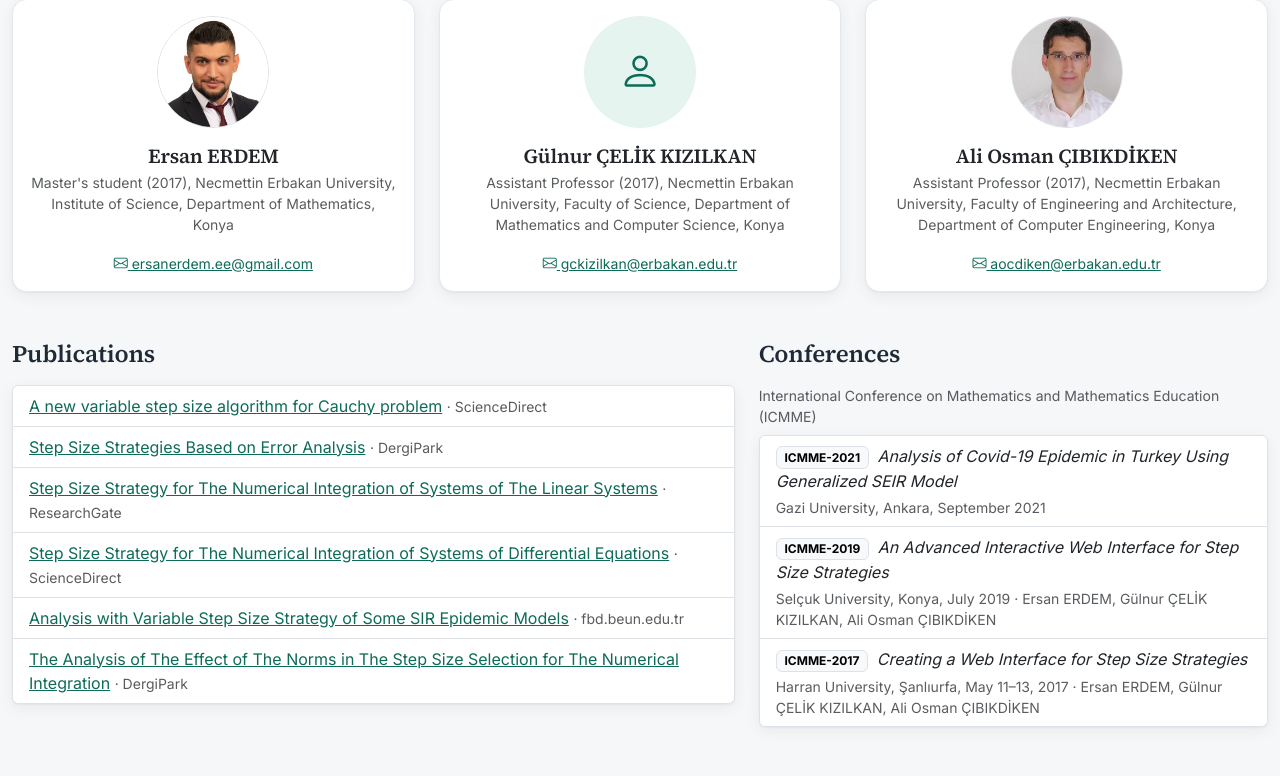
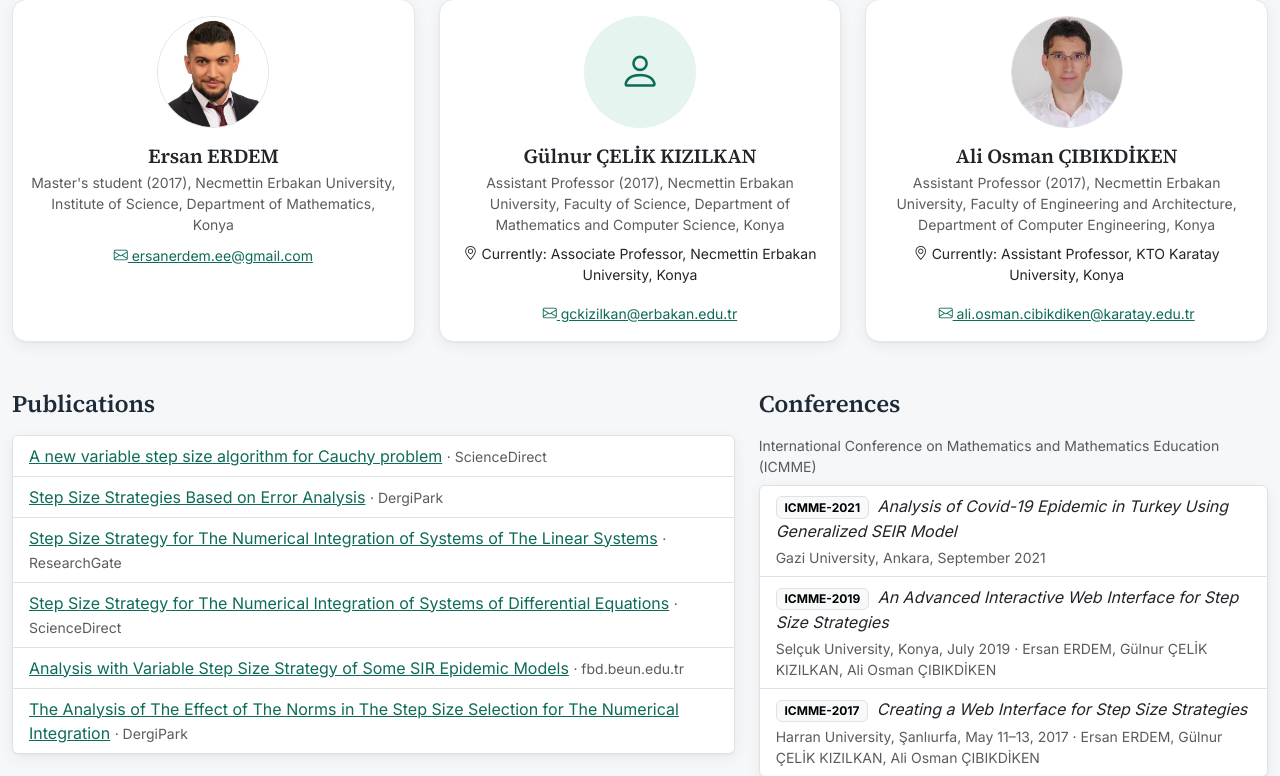
Before and after one commit to ersanerdem/step-size-strategy-webapp, a Django app: page /about/ in a window 1280 px wide. Shown: the part 669-1445 px from the top of the page. Run offline with Django 5.2, Linux system fonts and the light colour scheme.

Commit message:
Ekip: hocalarin guncel unvan ve kurumlari

```diff
--- a/strategies/context_processors.py
+++ b/strategies/context_processors.py
@@ -54,13 +54,15 @@ TEAM = [
     {
         "name": "Gülnur ÇELİK KIZILKAN",
         "role": _("Assistant Professor (2017), Necmettin Erbakan University, Faculty of Science, Department of Mathematics and Computer Science, Konya"),
+        "current": _("Currently: Associate Professor, Necmettin Erbakan University, Konya"),
         "email": "gckizilkan@erbakan.edu.tr",
         "photo": "",
     },
     {
         "name": "Ali Osman ÇIBIKDİKEN",
         "role": _("Assistant Professor (2017), Necmettin Erbakan University, Faculty of Engineering and Architecture, Department of Computer Engineering, Konya"),
-        "email": "aocdiken@erbakan.edu.tr",
+        "current": _("Currently: Assistant Professor, KTO Karatay University, Konya"),
+        "email": "ali.osman.cibikdiken@karatay.edu.tr",
         "photo": "graphics/images/aliosman_cibikdiken.jpeg",
     },
 ]
--- a/strategies/templates/site/about.html
+++ b/strategies/templates/site/about.html
@@ -65,7 +65,8 @@
               <span class="feature-icon mb-3" style="width: 112px; height: 112px; border-radius: 50%; font-size: 2.6rem;"><i class="bi bi-person"></i></span>
             {% endif %}
             <h3 class="h5 mb-1">{{ member.name }}</h3>
-            <p class="small text-body-secondary">{{ member.role }}</p>
+            <p class="small text-body-secondary mb-2">{{ member.role }}</p>
+            {% if member.current %}<p class="small mb-3"><i class="bi bi-geo-alt" aria-hidden="true"></i> {{ member.current }}</p>{% endif %}
             <a href="mailto:{{ member.email }}" class="small"><i class="bi bi-envelope"></i> {{ member.email }}</a>
           </div>
         </div>
--- a/strategies/tests.py
+++ b/strategies/tests.py
@@ -245,6 +245,10 @@ class PageTests(TestCase):
         self.assertContains(self.client.get("/tr/about/"), "Adım Genişliği Stratejileri İçin Web Uygulaması")
         for event in ("ICMME-2017", "ICMME-2019", "ICMME-2021"):
             self.assertContains(response, event)
+        self.assertContains(response, "ali.osman.cibikdiken@karatay.edu.tr")
+        tr_about = self.client.get("/tr/about/")
+        self.assertContains(tr_about, "KTO Karatay Üniversitesi")
+        self.assertContains(tr_about, "Şu an: Doç. Dr., Necmettin Erbakan Üniversitesi")
 
     def test_css_and_js_carry_a_version(self):
         # Browsers must not keep an old site.css after an update.
```
Also changed, not shown: strategies/locale/tr/LC_MESSAGES/django.po, 1 other file.
